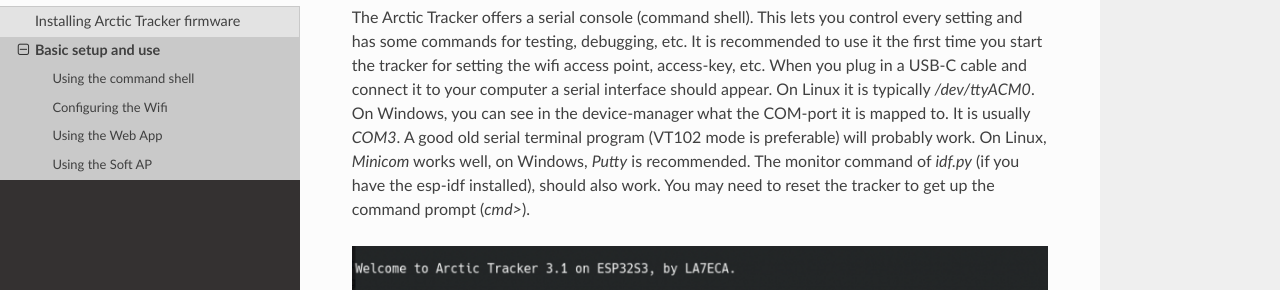
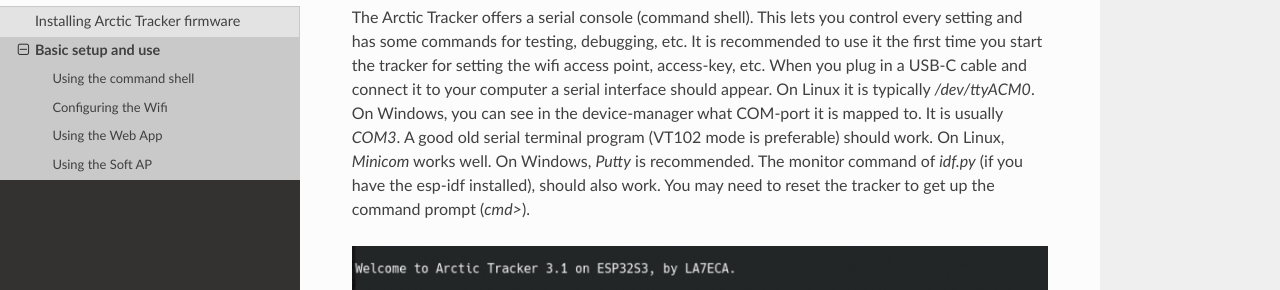
Before and after one commit to Hamlabs/ArcticTracker-docs, a Sphinx documentation site: the page built from docs/setup.rst, in a window 1280 px wide and 1400 px high. Shown: the part 330-620 px from the top of the window. Built offline with Sphinx 7.4.7 and the Read the Docs theme 3.1.0, drawn with Linux system fonts in a browser that asks for light colours; pages that are not in the unit, such as notebooks, are missing from menus; some of the changed text lies outside the part shown.

Commit message:
Update setup.rst

```diff
--- a/docs/setup.rst
+++ b/docs/setup.rst
@@ -6,7 +6,7 @@
 
 Using the command shell
 -----------------------
-The Arctic Tracker offers a serial console (command shell).  This lets you control every setting and has some commands for testing,  debugging, etc. It is recommended  to use it the first time you start the tracker for setting the wifi  access point, access-key, etc. When you plug in a USB-C cable and connect it to your computer a serial interface should appear. On Linux it is typically */dev/ttyACM0*. On Windows, you can see in the device-manager what the COM-port it is mapped to. It is usually *COM3*. A good old serial terminal program (VT102 mode is preferable) will probably work. On Linux, *Minicom* works well, on Windows, *Putty* is recommended. The monitor command of *idf.py* (if you have the esp-idf installed), should also work. You may need to reset the tracker to get up the command prompt (*cmd>*).
+The Arctic Tracker offers a serial console (command shell).  This lets you control every setting and has some commands for testing,  debugging, etc. It is recommended  to use it the first time you start the tracker for setting the wifi  access point, access-key, etc. When you plug in a USB-C cable and connect it to your computer a serial interface should appear. On Linux it is typically */dev/ttyACM0*. On Windows, you can see in the device-manager what COM-port it is mapped to. It is usually *COM3*. A good old serial terminal program (VT102 mode is preferable) should work. On Linux, *Minicom* works well. On Windows, *Putty* is recommended. The monitor command of *idf.py* (if you have the esp-idf installed), should also work. You may need to reset the tracker to get up the command prompt (*cmd>*).
 
 .. image:: img/console.png
 
@@ -16,6 +16,11 @@
 
 Configuring the Wifi
 --------------------
+The first time the tracker is used, you could use the 'ap' command to set the access-point to use:
+   ap 1 *ssid* *key*
+
+Give the command 'wifi on' to turn on the wifi. Then it should try to connect. The command 'wifi-info' will return information so you can see if it succeeds to connect, what IP-address it gets, etc..
+
 
 Using the Web App
 -----------------
```
